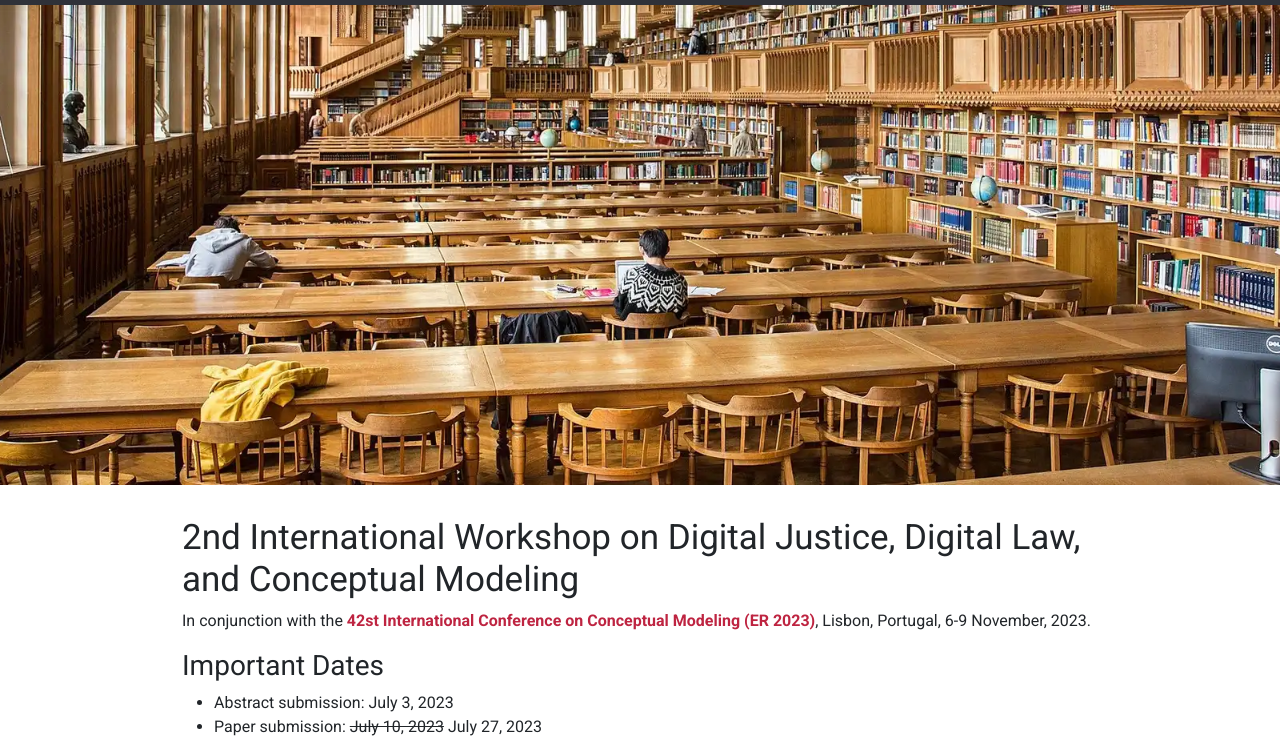
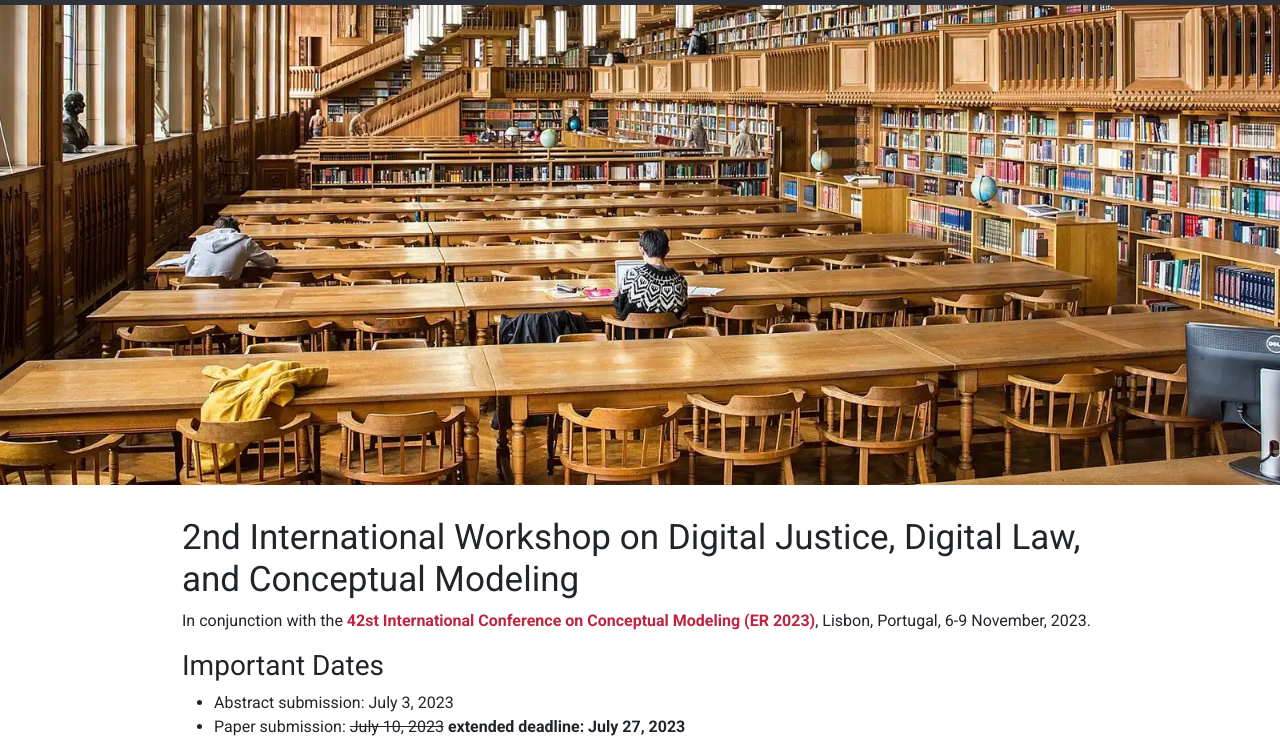
Before and after one commit to jusmod2023/jusmod2023.github.io, a plain HTML site: page index.html in a window 1280 px wide. Shown: the part 57-798 px from the top of the page. Drawn offline with nearby package versions, Linux system fonts and the light colour scheme.

Commit message:
changed style to deadline

```diff
--- a/index.html
+++ b/index.html
@@ -71,7 +71,7 @@
           <h3 id="dates" class="link-offset">Important Dates</h3>
           <ul>
             <li>Abstract submission: July 3, 2023</li>
-            <li>Paper submission: <del>July 10, 2023</del> July 27, 2023</li>
+            <li>Paper submission: <del>July 10, 2023</del> <b>extended deadline: July 27, 2023</b></li>
             <li>Author notification: August 28, 2023</li>
             <li>Camera-ready: September 11, 2023</li>
             <li>Workshop: November 6-9, 2023 (exact date to be defined)</li>
```
